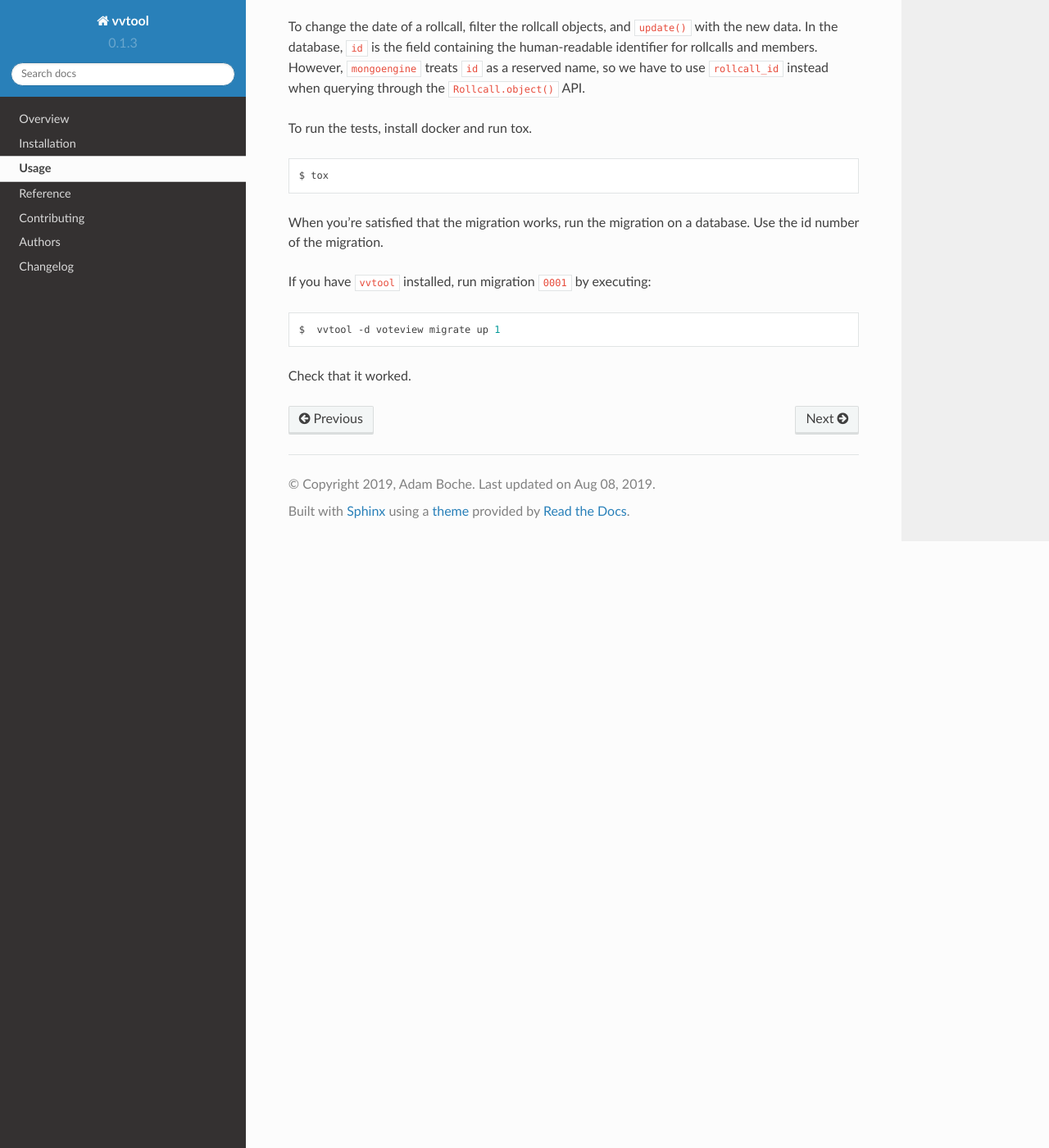
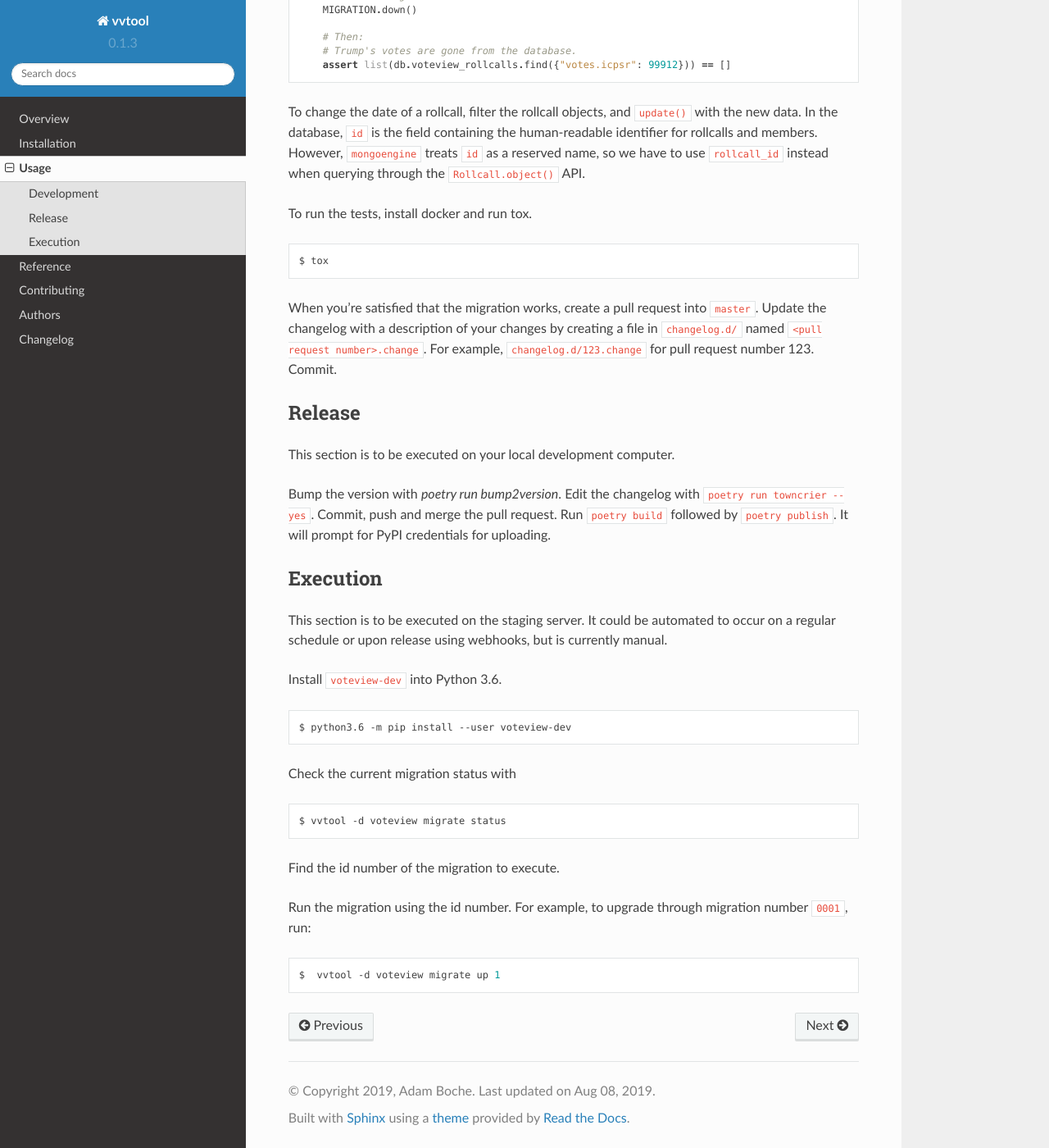
Before and after one commit to voteview/voteview-dev, a Sphinx documentation site: the page built from docs/usage.rst, in a window 1280 px wide and 1400 px high, scrolled down 1788 px. Shown: the whole window at 82% size. Built offline with Sphinx 7.4.7 and the Read the Docs theme 2.0.0, drawn with Linux system fonts in a browser that asks for light colours; some of the changed text lies outside the part shown.

Commit message:
Update usage docs

```diff
--- a/docs/usage.rst
+++ b/docs/usage.rst
@@ -1,6 +1,11 @@
 =====
 Usage
 =====
+
+Development
+------------
+
+This section is to be executed on your local development computer.
 
 Create a migration by running ``vvtool`` on the command line:
 
@@ -123,14 +128,42 @@ To run the tests, install docker and run tox.
     $ tox
 
 
-When you're satisfied that the migration works, run the migration on a database. Use the id number of the migration.
+
+When you're satisfied that the migration works, create a pull request into ``master``. Update the changelog with a description of your changes by creating a file in ``changelog.d/`` named ``<pull request number>.change``. For example, ``changelog.d/123.change`` for pull request number 123. Commit.
 
 
-If you have ``vvtool`` installed, run migration ``0001`` by executing:
+Release
+--------
+
+This section is to be executed on your local development computer.
+
+Bump the version with `poetry run bump2version`. Edit the changelog with ``poetry run towncrier --yes``. Commit, push and merge the pull request. Run ``poetry build``  followed by ``poetry publish``. It will prompt for PyPI credentials for uploading.
+
+
+Execution
+-----------
+
+This section is to be executed on the staging server. It could be automated to occur on a regular schedule or upon release using webhooks, but is currently manual.
+
+Install ``voteview-dev`` into Python 3.6.
+
+.. code-block:: bash
+
+     $ python3.6 -m pip install --user voteview-dev
+
+
+Check the current migration status with
+
+.. code-block:: bash
+
+    $ vvtool -d voteview migrate status
+
+
+
+Find the id number of the migration to execute.
+
+Run the migration using the id number. For example, to upgrade through migration number ``0001``, run:
 
 .. code-block:: bash
 
      $  vvtool -d voteview migrate up 1
-
-
-Check that it worked.
```
